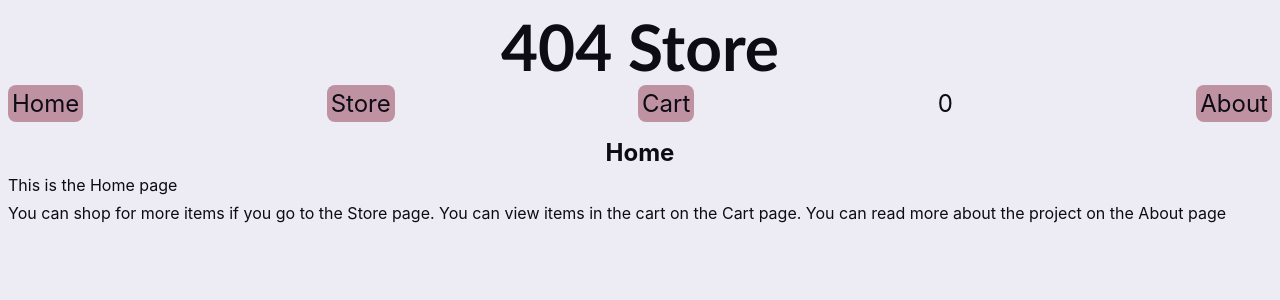
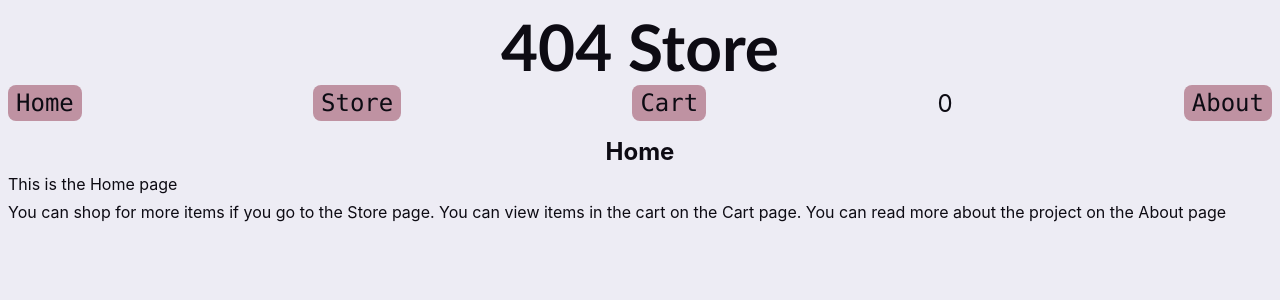
Before and after one commit to verbey/shopping-cart, a React (Vite) app: page / in a window 1280 px wide. Shown: the top 300 px of the page. Built offline with nearby package versions, Linux system fonts and the light colour scheme.

Commit message:
Fix navbar items not displaying text in the center of the area

```diff
--- a/src/styles/navbar.module.css
+++ b/src/styles/navbar.module.css
@@ -19,11 +19,13 @@ nav {
 }
 
 .link {
+	font-family: ui-monospace, 'Cascadia Code', 'Source Code Pro', Menlo,
+		Consolas, 'DejaVu Sans Mono', monospace;
 	font-size: 1.5rem;
 	text-decoration: none;
 	color: var(--text);
 	background-color: var(--secondary);
-	padding: 4px;
+	padding: 4px 8px;
 	border-radius: 8px;
 }
 
```
